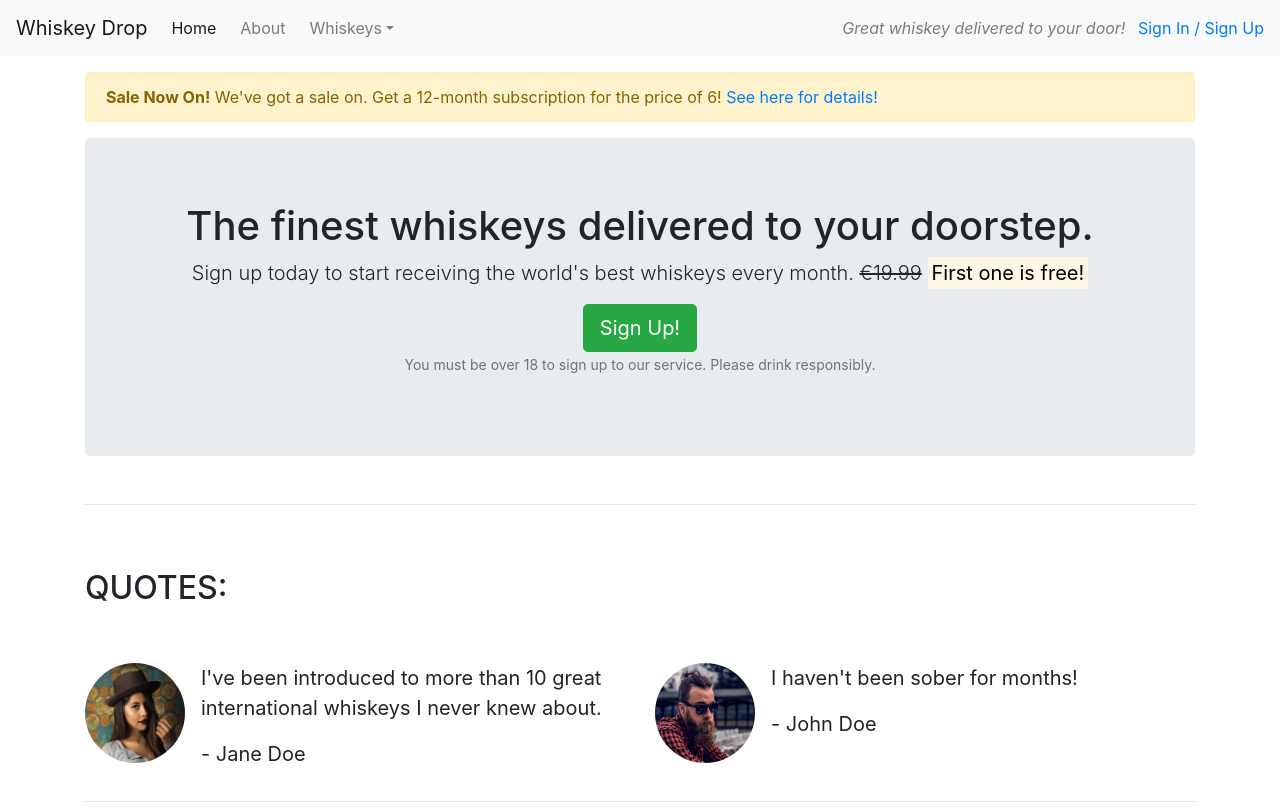
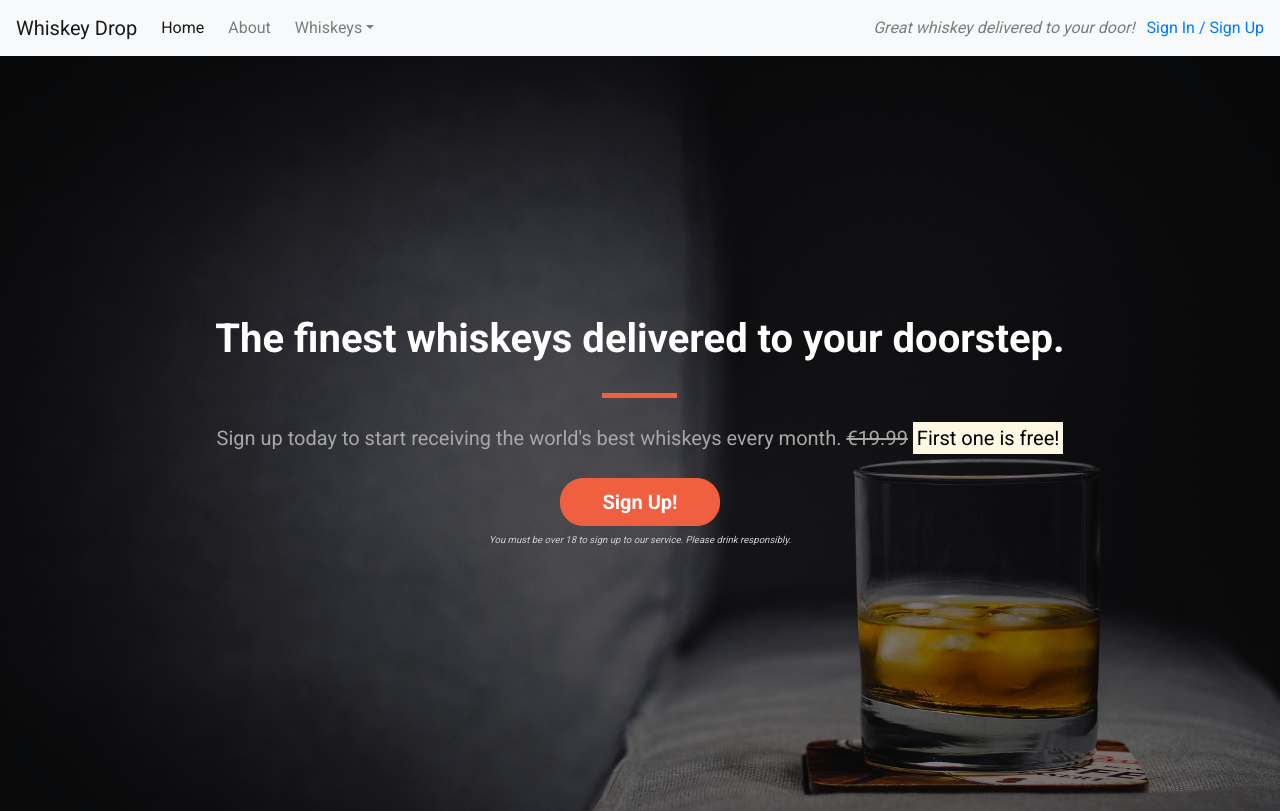
Before and after one commit to ShaneCDev/bootstrap-basics, a plain HTML site: page index.html in a window 1280 px wide. Shown: the top 811 px of the page. Drawn offline with nearby package versions, Linux system fonts and the light colour scheme.

Commit message:
added some custom css styling and overwrote some bootstrap classes

```diff
--- /dev/null
+++ b/assets/css/style.css
@@ -0,0 +1,101 @@
+body {
+    font-family: 'Roboto', sans-serif;
+}
+
+.alert-container {
+
+}
+
+.callout-container {
+    height: 100vh;
+
+    background: url("/assets/img/whiskey-background.jpg") no-repeat bottom right fixed;
+    -webkit-background-size: cover;
+    -moz-background-size: cover;
+    -o-background-size: cover;
+    background-size: cover;
+
+    display: flex;
+    align-items: center;
+    justify-content: center;
+
+    position: relative;
+}
+
+.opaque-overlay {
+    position: absolute;
+    top: 0;
+    left: 0;
+    height: 100%;
+    width: 100%;
+    background: rgba(0, 0, 0, 0.5);
+}
+
+.quotes-container {
+
+}
+
+.features-container {
+
+}
+
+/* Block Dividers */
+
+.block-divider {
+    width: 75px;
+    height: 5px;
+    border: 0;
+}
+
+.block-divider--orange {
+    background-color: #f05f40;
+}
+
+.block-divider--short {
+    width: 35px;
+}
+
+/* Jumbotron */
+
+.jumbotron {
+    background-color: transparent;
+}
+
+.jumbotron-header {
+    color: white;
+    font-weight: bold;
+    margin-bottom: 30px;
+}
+
+.jumbotron .lead {
+    margin: 25px 0;
+    color: #a7a7a7;
+}
+
+.jumbotron small {
+    font-size: 60%;
+    font-style: italic;
+    color: #d0d0d0;
+}
+
+/* Buttons */
+
+.btn--cta {
+    font-weight: bold;
+    border-radius: 23px;
+    width: 160px;
+}
+
+.btn--red {
+    color: white;
+    background-color: #f05f40;
+    border-color: #f05f40;
+}
+
+.btn--red:hover,
+.btn--red:active,
+.btn--red:focus,
+.btn--red:active:focus {
+    background-color: #df4929;
+    border-color: #df4929;
+}
--- a/index.html
+++ b/index.html
@@ -8,6 +8,9 @@
     <script src="https://kit.fontawesome.com/faff5a5907.js" crossorigin="anonymous"></script>
     <link rel="stylesheet" href="https://cdn.jsdelivr.net/npm/bootstrap@4.6.2/dist/css/bootstrap.min.css"
         integrity="sha384-xOolHFLEh07PJGoPkLv1IbcEPTNtaed2xpHsD9ESMhqIYd0nLMwNLD69Npy4HI+N" crossorigin="anonymous">
+    <link href="https://fonts.googleapis.com/css?family=Roboto:400,700" rel="stylesheet">
+    <link rel="stylesheet" href="assets/css/style.css" type="text/css">
+
     <title>Whiskey Drop | Taste a new whiskey every month</title>
 </head>
 
@@ -25,8 +28,8 @@
                 <li class="nav-item mr-2"><a href="/about" class="nav-link">About</a></li>
 
                 <li class="nav-item dropdown">
-                    <a href="#" class="nav-link dropdown-toggle" id="navbarDropdownMenuLink" role="button" data-toggle="dropdown"
-                    aria-haspopup="true" aria-expanded="false">Whiskeys</a>
+                    <a href="#" class="nav-link dropdown-toggle" id="navbarDropdownMenuLink" role="button"
+                        data-toggle="dropdown" aria-haspopup="true" aria-expanded="false">Whiskeys</a>
 
                     <div class="dropdown-menu" aria-labelledby="navbarDropdownMenuLink">
                         <a href="#" class="dropdown-item">Irish</a>
@@ -44,7 +47,7 @@
             <a href="/login">Sign In / Sign Up</a>
         </div>
     </nav>
-    <article class="container mt-3">
+    <!-- <div class="container alert-container">
         <div class="row d-none d-sm-block">
             <div class="col-12">
                 <div class="alert alert-warning">
@@ -53,24 +56,32 @@
                 </div>
             </div>
         </div>
+    </div> -->
     <!--Callout-->
+    <div class="container-fluid callout-container">
+        <div class="opaque-overlay">&nbsp;</div>
         <div class="row">
             <div class="col-12">
                 <section class="callout jumbotron text-center">
-                    <h1>The finest whiskeys delivered to your doorstep.</h1>
+                    <h1 class="jumbotron-header">The finest whiskeys delivered to your doorstep.</h1>
+                    <hr class="block-divider block-divider--orange">
                     <p class="lead">Sign up today to start receiving the world's best whiskeys every month.
                         <s class="d-none d-sm-inline">€19.99</s>
                         <span class="d-inline d-sm-none"><br></span>
                         <strong><mark>First one is free!</mark></strong></p>
-                        <button class="btn btn-lg btn-success" data-toggle="modal" data-target="#signUpModal">Sign Up!</button>
-                    <p class="text-muted"><small>You must be over 18 to sign up to our service. Please drink responsibly.</small></p>
+                    <button class="btn btn-lg btn--cta btn--red" data-toggle="modal" data-target="#signUpModal">Sign
+                        Up!</button>
+                    <p class="text-muted"><small>You must be over 18 to sign up to our service. Please drink
+                            responsibly.</small></p>
                 </section>
             </div>
         </div>
+    </div>
     <!--end callout-->
-        <hr>
+    </div>
 
     <!--Quotes-->
+    <div class="container quotes-container">
         <section class="quotes">
             <div class="row">
                 <div class="col-12 my-5">
@@ -108,9 +119,10 @@
             </div>
         </section>
         <!--end quotes-->
-        <hr>
+    </div>
 
     <!--Features-->
+    <div class="features-container">
         <section class="features">
             <div class="row">
                 <div class="col-12 my-5">
@@ -120,7 +132,8 @@
             <div class="row">
                 <div class="col-12 col-md-6 col-lg-4">
                     <div class="feature">
-                        <h3><i class="fa-solid fa-gift d-none d-sm-block"></i> Feature 1 <span class="badge badge-success">NEW!</span></h3>
+                        <h3><i class="fa-solid fa-gift d-none d-sm-block"></i> Feature 1 <span
+                                class="badge badge-success">NEW!</span></h3>
                         <p>Lorem ipsum dolor sit amet consectetur, adipisicing elit.
                             Enim dolorem nemo fugiat sequi eveniet fugit hic asperiores ipsa incidunt!
                             Commodi vero est temporibus illum earum eos illo asperiores excepturi molestiae.</p>
@@ -150,7 +163,8 @@
                 </div>
             </div>
         </section>
-    </article>
+    </div>
+
 
     <div class="modal" tabindex="-1" role="dialog" id="signUpModal">
         <div class="modal-dialog" role="document">
@@ -165,8 +179,10 @@
                     <form>
                         <div class="form-group">
                             <label for="exampleInputEmail1">Email address</label>
-                            <input type="email" class="form-control" id="exampleInputEmail1" aria-describedby="emailHelp" placeholder="Enter email">
-                            <small id="emailHelp" class="form-text text-muted">We'll never share your email with anyone else.</small>
+                            <input type="email" class="form-control" id="exampleInputEmail1"
+                                aria-describedby="emailHelp" placeholder="Enter email">
+                            <small id="emailHelp" class="form-text text-muted">We'll never share your email with anyone
+                                else.</small>
                         </div>
                         <div class="form-group">
                             <label for="password">Password</label>
@@ -174,7 +190,8 @@
                         </div>
                         <div class="form-group">
                             <label for="repeatPassword">Repeat Password</label>
-                            <input type="password" class="form-control" id="repeatPassword" placeholder="Repeat Password">
+                            <input type="password" class="form-control" id="repeatPassword"
+                                placeholder="Repeat Password">
                         </div>
                         <button type="submit" class="btn btn-success">Submit</button>
                     </form>
@@ -183,9 +200,15 @@
         </div>
     </div>
 
-    <script src="https://code.jquery.com/jquery-3.3.1.slim.min.js" integrity="sha384-q8i/X+965DzO0rT7abK41JStQIAqVgRVzpbzo5smXKp4YfRvH+8abtTE1Pi6jizo" crossorigin="anonymous"></script>
-    <script src="https://cdnjs.cloudflare.com/ajax/libs/popper.js/1.14.3/umd/popper.min.js" integrity="sha384-ZMP7rVo3mIykV+2+9J3UJ46jBk0WLaUAdn689aCwoqbBJiSnjAK/l8WvCWPIPm49" crossorigin="anonymous"></script>
-    <script src="https://stackpath.bootstrapcdn.com/bootstrap/4.1.3/js/bootstrap.min.js" integrity="sha384-ChfqqxuZUCnJSK3+MXmPNIyE6ZbWh2IMqE241rYiqJxyMiZ6OW/JmZQ5stwEULTy" crossorigin="anonymous"></script>
+    <script src="https://code.jquery.com/jquery-3.3.1.slim.min.js"
+        integrity="sha384-q8i/X+965DzO0rT7abK41JStQIAqVgRVzpbzo5smXKp4YfRvH+8abtTE1Pi6jizo" crossorigin="anonymous">
+    </script>
+    <script src="https://cdnjs.cloudflare.com/ajax/libs/popper.js/1.14.3/umd/popper.min.js"
+        integrity="sha384-ZMP7rVo3mIykV+2+9J3UJ46jBk0WLaUAdn689aCwoqbBJiSnjAK/l8WvCWPIPm49" crossorigin="anonymous">
+    </script>
+    <script src="https://stackpath.bootstrapcdn.com/bootstrap/4.1.3/js/bootstrap.min.js"
+        integrity="sha384-ChfqqxuZUCnJSK3+MXmPNIyE6ZbWh2IMqE241rYiqJxyMiZ6OW/JmZQ5stwEULTy" crossorigin="anonymous">
+    </script>
 </body>
 
 </html>
```
Also changed, not shown: assets/img/whiskey-background.jpg (added). Lines whose indentation alone changed are shown as unchanged.
